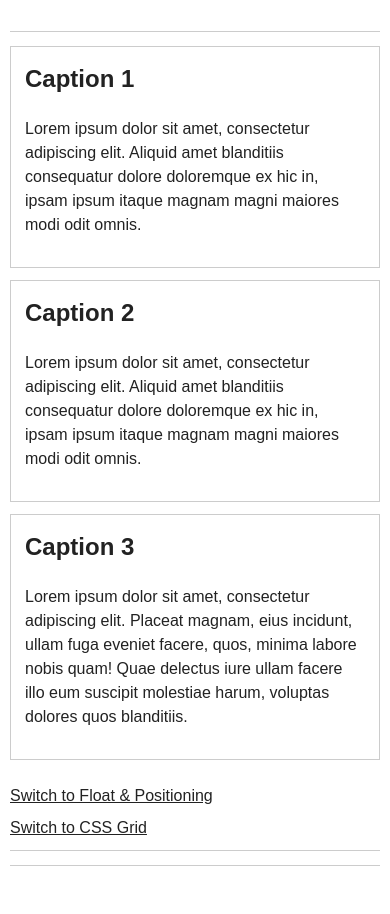
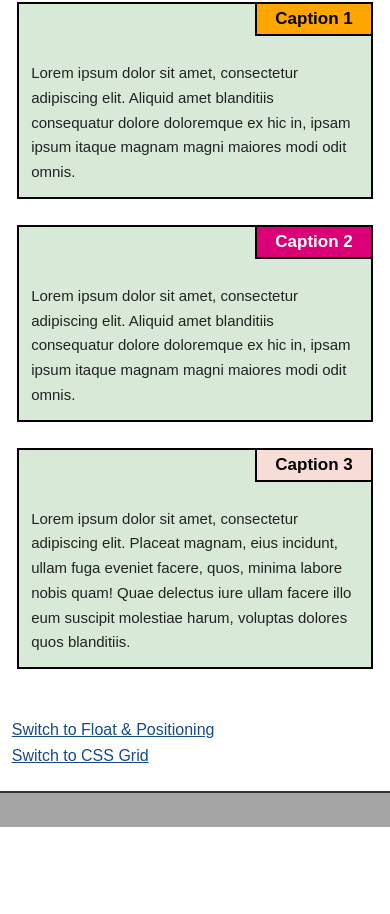
Before and after one commit to dianakozachok24-code/Web-design, a plain HTML site: page lab3/flexbox.html in a window 390 px wide. Shown: the part 80-994 px from the top of the page. After the commit the page ends 907 px from the top, so only its background shows below. Drawn offline with Linux system fonts and the light colour scheme.

Commit message:
Update flexbox.css

```diff
--- a/lab3/flexbox.css
+++ b/lab3/flexbox.css
@@ -1,105 +1,126 @@
+
 * {
     box-sizing: border-box;
 }
 
 body {
     margin: 0;
-    padding: 16px;
     font-family: Arial, sans-serif;
     color: #222;
-    background: #fff;
-    line-height: 1.5;
+    background: white;
 }
 
-header, nav, main, footer {
-    max-width: 1100px;
-    margin: 0 auto 14px;
+.page-header {
+    padding: 20px 0 8px;
 }
 
-header {
-    padding: 16px 0;
-    border-bottom: 1px solid #ccc;
-}
-
-h1, h2, h3 {
-    margin-top: 0;
-}
-
-nav {
-    display: flex;
-    gap: 18px;
-    padding: 10px 0;
-    border-bottom: 1px solid #ccc;
-}
-
-a {
-    color: #222;
-}
-
-a:hover {
-    text-decoration: none;
-}
-
-.page-layout {
-    display: flex;
-    gap: 16px;
-}
-
-.content {
-    flex: 2;
-    min-width: 0;
-}
-
-.sidebar {
-    flex: 1;
-    align-self: flex-start;
-    padding: 12px;
-    border: 1px solid #ccc;
+h1 {
+    text-align: center;
+    font-size: 28px;
+    margin: 0;
 }
 
 .cards {
     display: flex;
     flex-wrap: wrap;
-    gap: 12px;
+    align-items: stretch;
+    width: 94%;
+    margin: 26px auto 0;
 }
 
 .card {
-    flex: 1 1 calc(50% - 12px);
-    min-width: 180px;
-    padding: 14px;
-    border: 1px solid #ccc;
+    display: flex;
+    flex-direction: column;
+    flex: 0 0 30.333333%;
+    margin: 0 1.5% 28px;
+    border: 2px solid black;
+    background: #d8e9d7;
+    min-width: 0;
+    min-height: 220px;
 }
 
-footer {
-    padding: 12px 0;
-    border-top: 1px solid #ccc;
+.card-title {
+    align-self: flex-end;
+    margin: -2px -2px 0 0;
+    padding: 5px 18px;
+    border: 2px solid black;
+    font-size: 20px;
+    text-align: center;
+    min-width: 140px;
+    background: orange;
+    color: black;
+}
+
+.card-2 .card-title {
+    background: #db0076;
+    color: white;
+}
+
+.card-3 .card-title {
+    background: #f7dcd8;
+    color: black;
+}
+
+.card p {
+    flex: 1;
+    margin: 0;
+    padding: 25px 16px 14px;
+    font-size: 17px;
+    line-height: 1.65;
+}
+
+.switch-links {
+    width: 94%;
+    margin: 26px auto;
+}
+
+.switch-links a {
+    display: block;
+    margin: 8px 0;
+    color: #154a8b;
+    font-size: 16px;
+}
+
+.switch-links a:hover {
+    color: #b00068;
+}
+
+.page-footer {
+    height: 36px;
+    background: #a5a5a5;
+    border-top: 2px solid #333;
 }
 
 @media (min-width: 769px) and (max-width: 992px) {
-    .page-layout {
-        flex-direction: column;
+    .card {
+        flex-basis: 47%;
+        min-height: 220px;
     }
 
-    .sidebar {
-        width: 100%;
+    .card-3 {
+        flex-basis: 97%;
+        min-height: 0;
     }
 }
 
 @media (max-width: 768px) {
-    body {
-        padding: 10px;
-    }
-
-    nav, .page-layout, .cards {
-        flex-direction: column;
-    }
-
-    nav {
-        gap: 8px;
+    h1 {
+        font-size: 24px;
     }
 
     .card {
-        flex-basis: auto;
-        min-width: 0;
+        flex-basis: 97%;
+        min-height: 0;
+        margin-bottom: 26px;
+    }
+
+    .card-title {
+        font-size: 17px;
+        min-width: 112px;
+    }
+
+    .card p {
+        font-size: 15px;
+        padding: 25px 12px 12px;
     }
 }
```
